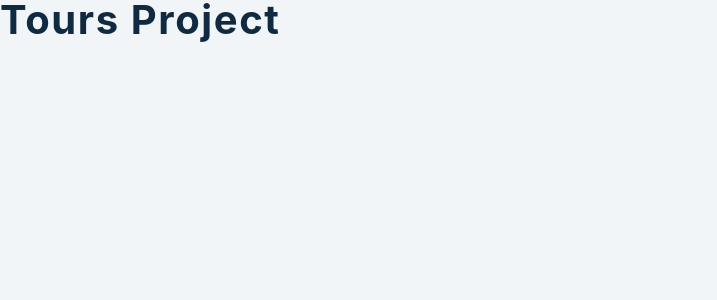
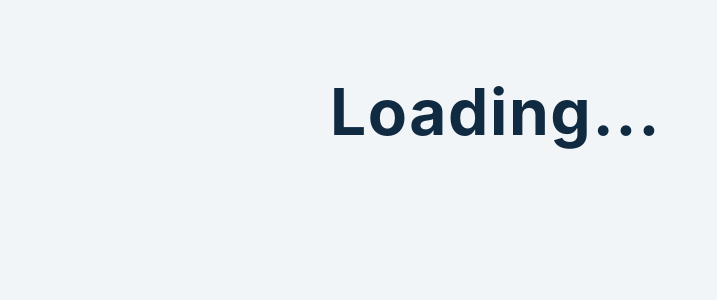
Before and after one commit to kennybates/tours-list, a React (Create React App) app: page / in a window 1280 px wide. Shown: the top 300 px of the page, without its empty margins (0-717 px from the left). Built offline with nearby package versions, Linux system fonts and the light colour scheme.

Commit message:
Update App.js
Updated App.js with state variable and function to fetch tours data from url. Additionally, I added an if statement to handle loading.

```diff
--- a/src/App.js
+++ b/src/App.js
@@ -5,11 +5,29 @@ import Tours from './Tours';
 const url = 'https://course-api.com/react-tours-project'; // url to api for tours project
 
 function App() {
+  const [loading, setLoading] = useState(true); // state value for loading
+  const [tours, setTours] = useState([]); // state value for tours set to empty array
+
+  // fetch data
+  const fetchTours = async () => {
+    setLoading(true);
+    const response = await fetch(url);
+    const tours = await fetch.json();
+  }
+
+  if(loading){
+    return (
+      <main>
+        <Loading />
+      </main>
+    );
+  }
   return (
-    <>
-    <h2> Tours Project </h2>
-    </>
+    <main>
+      <Tours />
+    </main>
   );
+
 }
 
 export default App;
```
